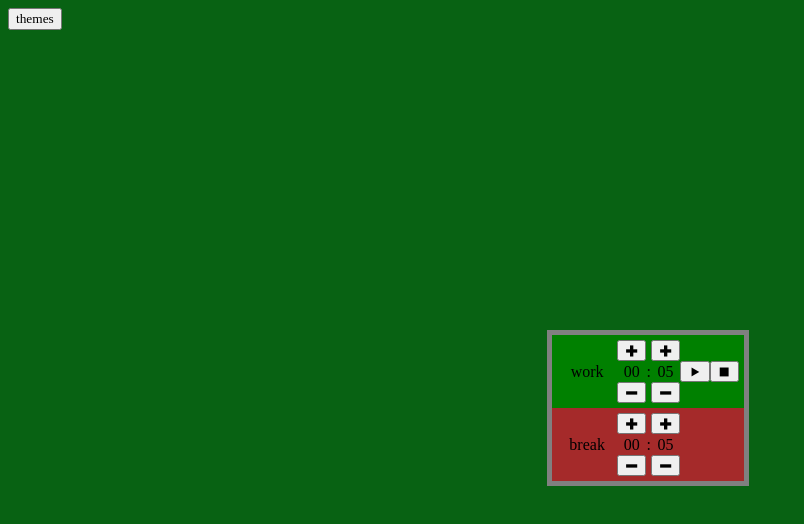
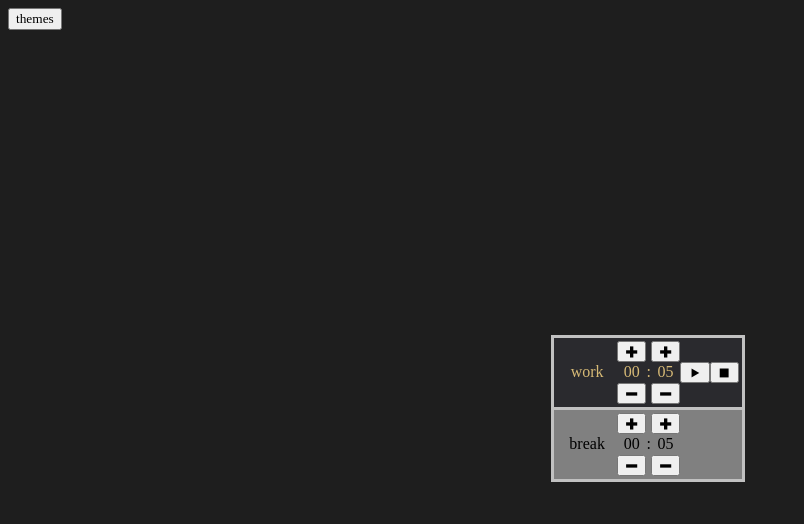
Before and after one commit to user883311/pomodoro-clock, a plain HTML site: page p.html in a window 1280 px wide. Shown: the whole page, without its empty margins (0-804 px from the left). Drawn offline with nearby package versions, Linux system fonts and the light colour scheme.

Commit message:
New dark theme colors.

```diff
--- a/p.html
+++ b/p.html
@@ -12,7 +12,7 @@
         <button>themes</button>
     </div>
     <div class="central-container">
-        <div class="container1">
+        <div class="container1 activeContainer">
             <div></div>
             <button class="work plusBtn" onclick="add('work-minutes')">{</button>
             <div></div>
--- a/script.js
+++ b/script.js
@@ -46,6 +46,7 @@ function stopReset() {
     }
     // if pressed for the 2nd time, reset both activity timers to their default values
     if (resetCount == 2) {
+
         resetTimer("work");
         resetTimer("break");
         // and set active activity back to work
@@ -57,6 +58,9 @@ function stopReset() {
         resetCount = 0;
         enableButtons("work");
         enableButtons("break");
+
+        document.getElementsByClassName("container2")[0].classList.remove("activeContainer");
+        document.getElementsByClassName("container1")[0].classList.add("activeContainer");
     }
 }
 
@@ -108,7 +112,8 @@ function startPause() {
                 minutesIDstr = workMinutesID;
                 secondsIDstr = workSecondsID;
                 total = defaultWorkDuration;
-
+                document.getElementsByClassName("container2")[0].classList.remove("activeContainer");
+                document.getElementsByClassName("container1")[0].classList.add("activeContainer");
                 // When time is elapsing, + and - buttons are inactive.
                 disableButtons("work");
                 enableButtons("break");
@@ -137,6 +142,10 @@ function startPause() {
                         disableButtons(active);
                         enableButtons("work");
 
+                        document.getElementsByClassName("container1")[0].classList.remove("activeContainer");
+                        document.getElementsByClassName("container2")[0].classList.add("activeContainer");
+
+
                         // When break time is elapsing, Start/Resume and Stop/Reset buttons are active on that side.
                         // and +/- buttons are active on work time side
                         document.getElementById("startBreaktimeBtn").classList.remove("invisible");
@@ -146,6 +155,8 @@ function startPause() {
 
                         // reset background canvas
                         resetBackgroundCanvas();
+
+
 
                     }
                     else if (active == "break") {
@@ -272,7 +283,7 @@ function dropCurtain() {
     if (canvas.getContext) {
         // console.log("DropCurtain() loaded.")
         var ctx = canvas.getContext('2d');
-        ctx.fillStyle = 'black';
+        ctx.fillStyle = 'rgb(172, 206, 168)';
         ctx.fillRect(0, 0, canvas.width, canvas.height * curtainProgress);
     }
 }
--- a/styles.css
+++ b/styles.css
@@ -1,9 +1,9 @@
 @font-face {
     font-family: 'Sosa';
-    src: url('fonts/sosa/sosa-regular-webfont.ttf') format('ttf'),
-    url('fonts/sosa/sosa-regular-webfont.eot') format('eot'),
-    url('fonts/sosa/sosa-regular-webfont.svg') format('svg'),
-    url('fonts/sosa/sosa-regular-webfont.woff') format('woff');
+    src: url('fonts/sosa/sosa-regular-webfont.ttf') format('ttf'), /* Safari, Android, iOS */
+    url('fonts/sosa/sosa-regular-webfont.eot') format('eot'), /* IE9 Compat Modes */
+    url('fonts/sosa/sosa-regular-webfont.svg') format('svg'), /* Legacy iOS */
+    url('fonts/sosa/sosa-regular-webfont.woff') format('woff'); /* Pretty Modern Browsers */
     /* Source: http://tenbytwenty.com/?xxxx_posts=sosa */
 }
 
@@ -12,7 +12,7 @@
 }
 
 html{
-    background-color: #086213;
+    background-color: rgb(30,30,30);
 }
 
 body {
@@ -36,30 +36,28 @@ body {
 }
 
 .central-container{
-    padding: 5px;
-    background-color: grey;
+    padding: 3px;
+    background-color:rgb(193,193,193);
     grid-column: 2;
     grid-row: 2;
     display: grid;
     justify-items: center;
     align-items: center;
+    grid-row-gap: 3px;
 }
 
-.container1 {
-    padding: 5px;
-    background-color: green;
+.container1, .container2 {
+    padding: 3px;
     display: grid;
     grid-template-columns: 60px repeat(5, auto);
     justify-items: center;
     align-items: center;
+    background-color: grey;
 }
-.container2 {
-    padding: 5px;
-    background-color: brown;
-    display: grid;
-    grid-template-columns: 60px repeat(5, auto);
-    justify-items: center;
-    align-items: center;
+
+.activeContainer {
+    background-color: rgb(42,42,46);
+    color: rgb(215, 186, 118);
 }
 
 button.startBtn, .stopBtn, .minusBtn, .plusBtn {
```
